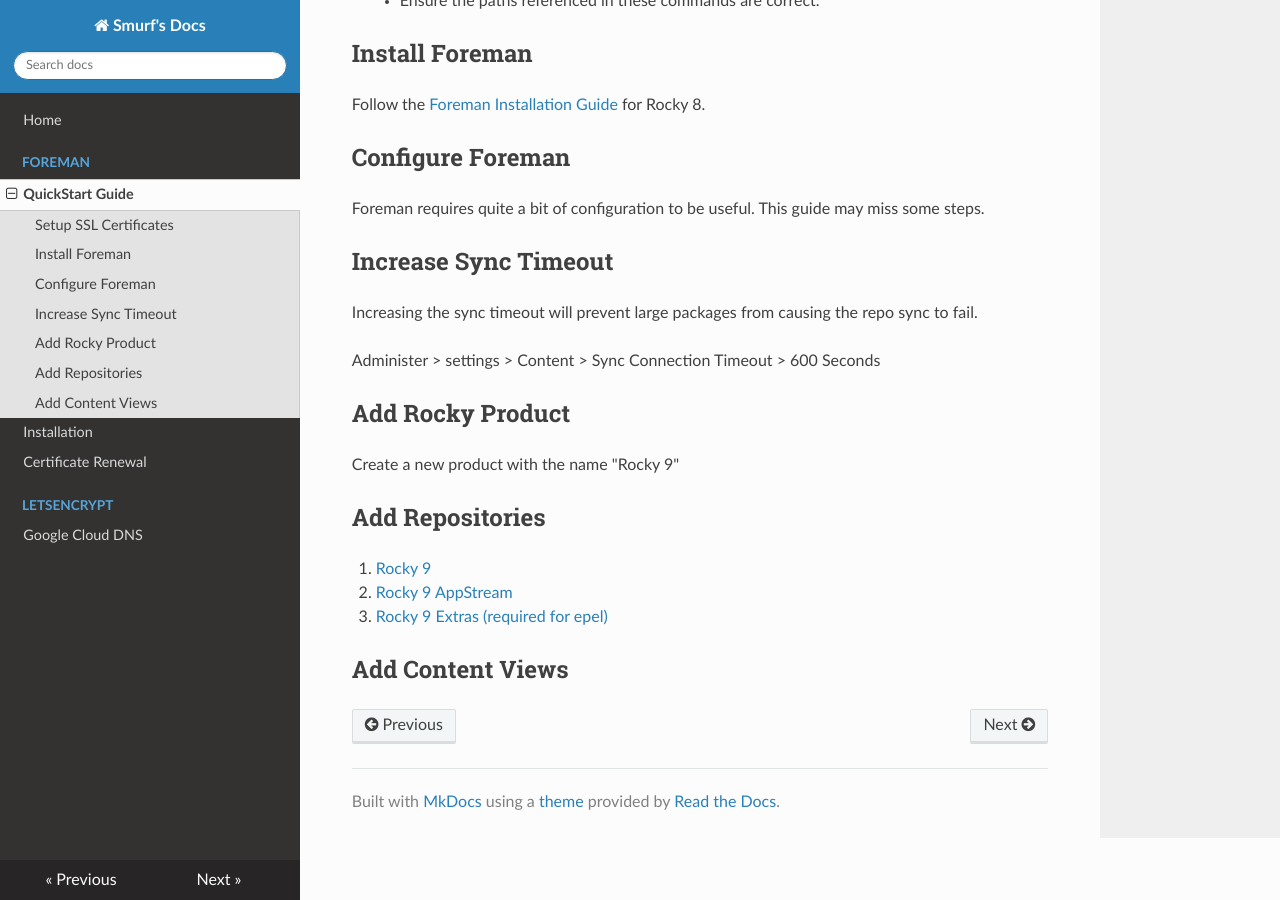
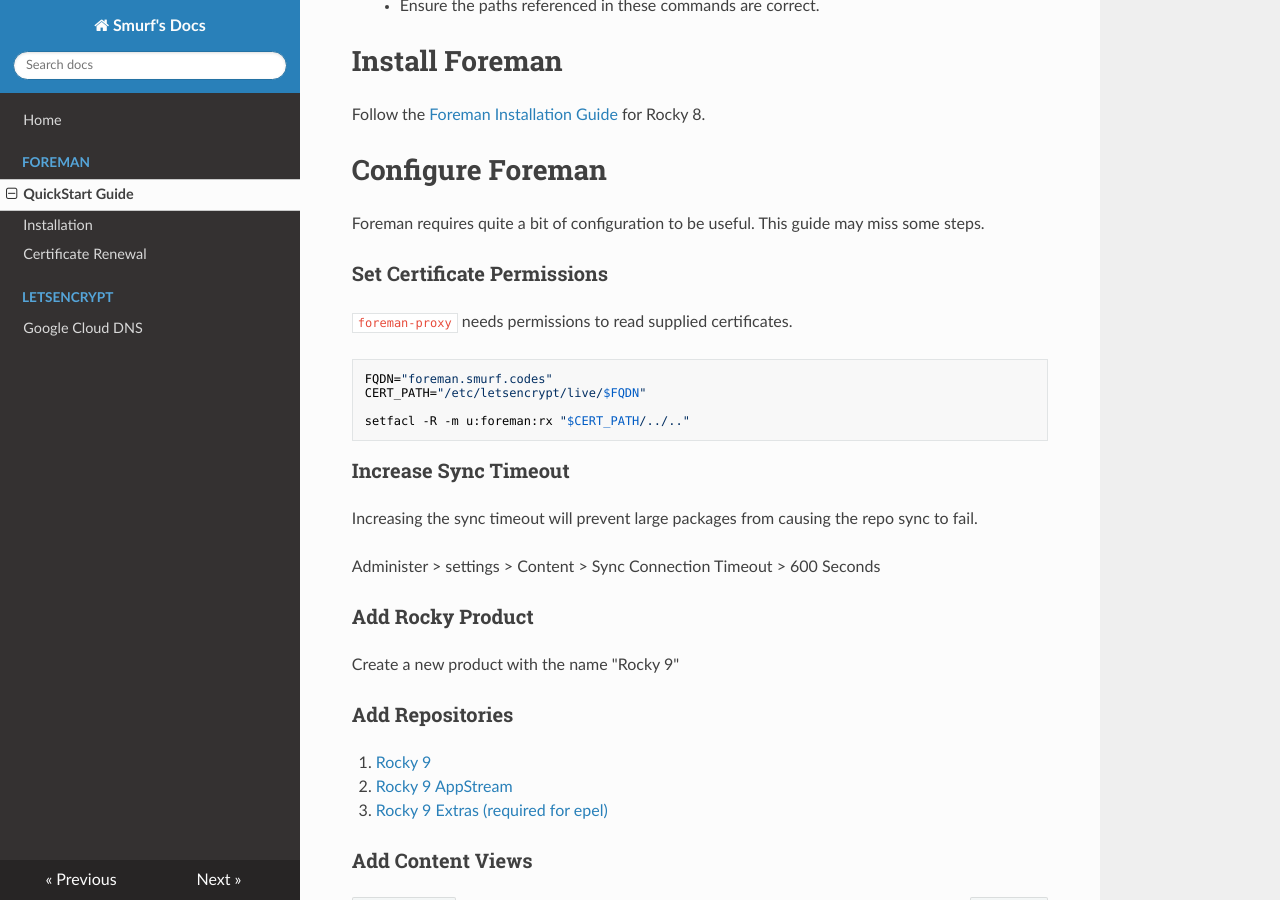
Before and after one commit to Smurf/smurf-docs, an MkDocs documentation site: the page built from docs/foreman/quickstart.md, in a window 1280 px wide and 900 px high, scrolled down 467 px. Built offline with MkDocs 1.6.1, drawn with Linux system fonts in a browser that asks for light colours; nearby versions of some CDN libraries.

Commit message:
update formatting

````diff
--- a/docs/foreman/quickstart.md
+++ b/docs/foreman/quickstart.md
@@ -2,7 +2,7 @@
 
 Foreman requires quite a bit of configuration before the first machine can be registered and update against it.
 
-## Setup SSL Certificates
+# Setup SSL Certificates
 
 1. [Generate the SSL Certificates]
     - [Google Cloud DNS](../letsencrypt/google-dns.md)
@@ -11,28 +11,39 @@ Foreman requires quite a bit of configuration before the first machine can be re
 2. [Renew the SSL Certificates](cert-renew.md)
     - Ensure the paths referenced in these commands are correct.
 
-## Install Foreman
+# Install Foreman
 
 Follow the [Foreman Installation Guide](./install.md) for Rocky 8.
 
-## Configure Foreman
+# Configure Foreman
 
 Foreman requires quite a bit of configuration to be useful. This guide may miss some steps.
 
-## Increase Sync Timeout
+### Set Certificate Permissions
+
+`foreman-proxy` needs permissions to read supplied certificates.
+
+```
+FQDN="foreman.smurf.codes"
+CERT_PATH="/etc/letsencrypt/live/$FQDN"
+
+setfacl -R -m u:foreman:rx "$CERT_PATH/../.."
+```
+
+### Increase Sync Timeout
 
 Increasing the sync timeout will prevent large packages from causing the repo sync to fail.
 
 Administer > settings > Content > Sync Connection Timeout > 600 Seconds
 
-## Add Rocky Product
+### Add Rocky Product
 
 Create a new product with the name "Rocky 9"
 
-## Add Repositories
+### Add Repositories
 
 1. [Rocky 9](repos/rocky9.md)
 2. [Rocky 9 AppStream](repos/rocky9-appstream.md)
 2. [Rocky 9 Extras (required for epel)](repos/rocky9-appstream.md)
 
-## Add Content Views
+### Add Content Views
````
Also changed, not shown: docs/foreman/install.md (+1 -1 lines).
